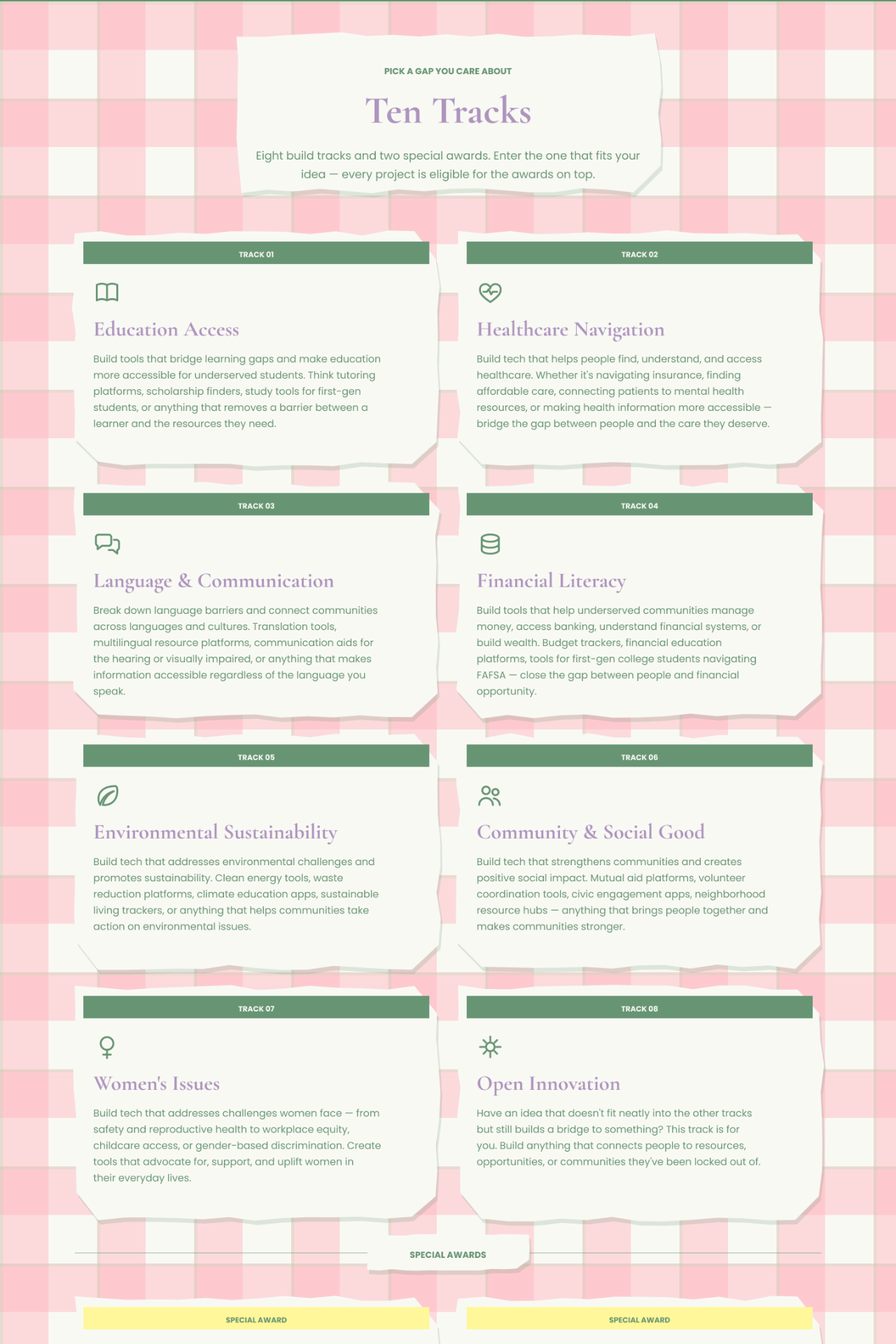
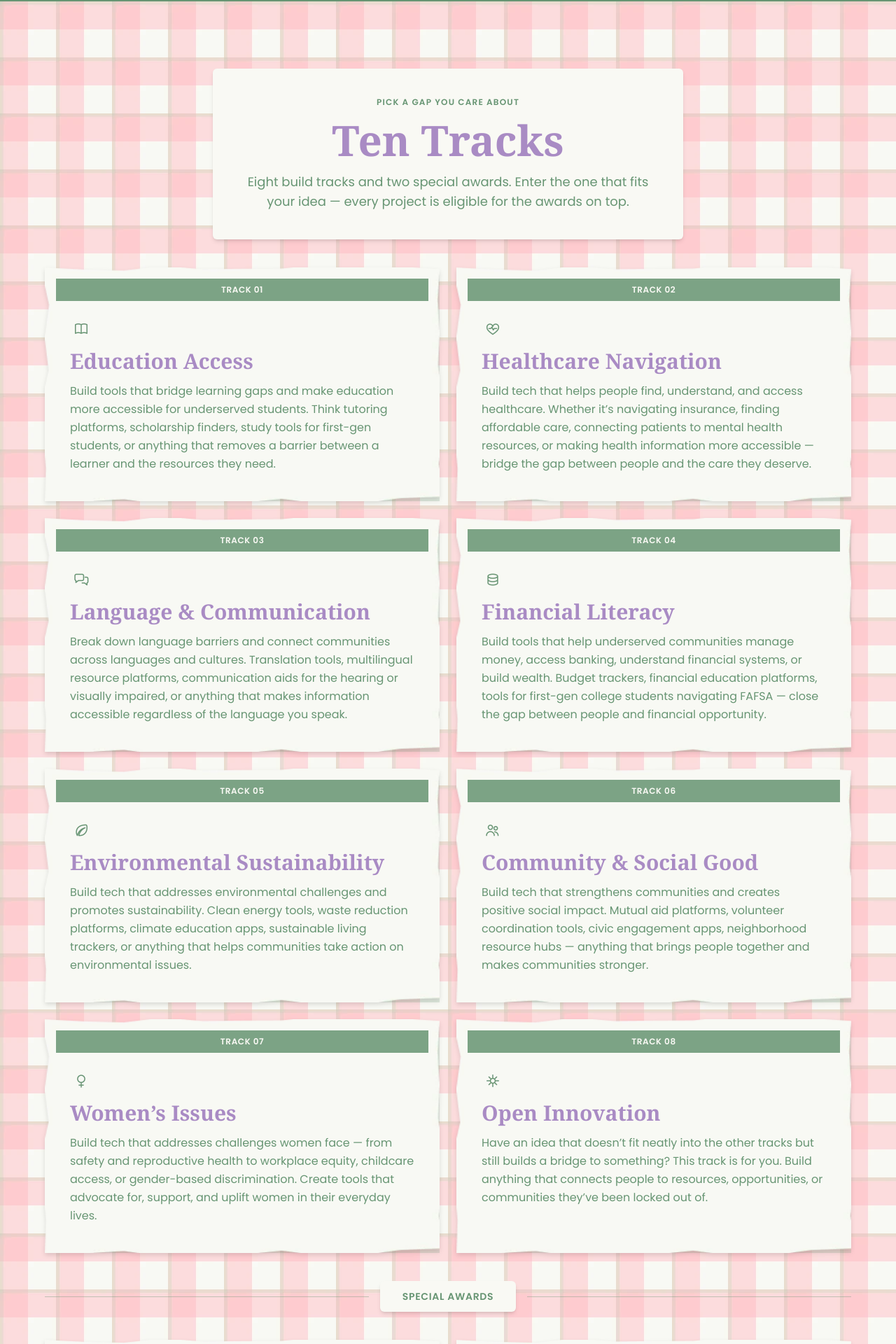
Before and after one commit to rosehackucr/rosehack27, a Next.js app: page /tracks in a window 1280 px wide. Shown: the part 70-1990 px from the top of the page at 70% size. Built offline with nearby package versions, Linux system fonts and the light colour scheme.

Commit message:
Integrate Tracks

```diff
--- a/src/components/tracks/TracksSection.tsx
+++ b/src/components/tracks/TracksSection.tsx
@@ -1,17 +1,164 @@
 import Image from "next/image";
+
+type Card = {
+  label: string;
+  icon: string;
+  title: string;
+  description: string;
+};
+
+const tracks: Card[] = [
+  {
+    label: "Track 01",
+    icon: "book",
+    title: "Education Access",
+    description:
+      "Build tools that bridge learning gaps and make education more accessible for underserved students. Think tutoring platforms, scholarship finders, study tools for first-gen students, or anything that removes a barrier between a learner and the resources they need.",
+  },
+  {
+    label: "Track 02",
+    icon: "heart",
+    title: "Healthcare Navigation",
+    description:
+      "Build tech that helps people find, understand, and access healthcare. Whether it’s navigating insurance, finding affordable care, connecting patients to mental health resources, or making health information more accessible — bridge the gap between people and the care they deserve.",
+  },
+  {
+    label: "Track 03",
+    icon: "speech",
+    title: "Language & Communication",
+    description:
+      "Break down language barriers and connect communities across languages and cultures. Translation tools, multilingual resource platforms, communication aids for the hearing or visually impaired, or anything that makes information accessible regardless of the language you speak.",
+  },
+  {
+    label: "Track 04",
+    icon: "coin",
+    title: "Financial Literacy",
+    description:
+      "Build tools that help underserved communities manage money, access banking, understand financial systems, or build wealth. Budget trackers, financial education platforms, tools for first-gen college students navigating FAFSA — close the gap between people and financial opportunity.",
+  },
+  {
+    label: "Track 05",
+    icon: "leaf",
+    title: "Environmental Sustainability",
+    description:
+      "Build tech that addresses environmental challenges and promotes sustainability. Clean energy tools, waste reduction platforms, climate education apps, sustainable living trackers, or anything that helps communities take action on environmental issues.",
+  },
+  {
+    label: "Track 06",
+    icon: "people",
+    title: "Community & Social Good",
+    description:
+      "Build tech that strengthens communities and creates positive social impact. Mutual aid platforms, volunteer coordination tools, civic engagement apps, neighborhood resource hubs — anything that brings people together and makes communities stronger.",
+  },
+  {
+    label: "Track 07",
+    icon: "venus",
+    title: "Women’s Issues",
+    description:
+      "Build tech that addresses challenges women face — from safety and reproductive health to workplace equity, childcare access, or gender-based discrimination. Create tools that advocate for, support, and uplift women in their everyday lives.",
+  },
+  {
+    label: "Track 08",
+    icon: "spark",
+    title: "Open Innovation",
+    description:
+      "Have an idea that doesn’t fit neatly into the other tracks but still builds a bridge to something? This track is for you. Build anything that connects people to resources, opportunities, or communities they’ve been locked out of.",
+  },
+];
+
+const awards: Card[] = [
+  {
+    label: "Special Award",
+    icon: "sprout",
+    title: "Best First-Time Hack",
+    description:
+      "Never been to a hackathon before? This one’s for you. This track celebrates first-time hackers and the courage it takes to show up and build something for the first time. All first-timer teams are automatically eligible.",
+  },
+  {
+    label: "Special Award",
+    icon: "trophy",
+    title: "Best Female Hacker",
+    description:
+      "Celebrating outstanding women in tech. This track recognizes the top individual female hacker who demonstrates exceptional technical skill, creativity, and impact through their project.",
+  },
+];
+
+const TrackCard = ({
+  card,
+  award = false,
+}: {
+  card: Card;
+  award?: boolean;
+}) => (
+  <li className="flex flex-col bg-[url('/paper-card-md.webp')] bg-[length:100%_100%] bg-no-repeat px-4 pt-4 pb-10 drop-shadow-md">
+    <p
+      className={`py-2 text-center text-xs font-semibold tracking-wider uppercase ${
+        award
+          ? "bg-rosehack-yellow text-rosehack-darkgreen"
+          : "bg-rosehack-darkgreen/85 text-rosehack-cream"
+      }`}
+    >
+      {card.label}
+    </p>
+    <div className="flex flex-col gap-3 px-4 pt-6 md:px-5">
+      <Image
+        src={`/icon-${card.icon}.webp`}
+        alt=""
+        width={32}
+        height={32}
+        className="h-8 w-8"
+      />
+      <h3 className="font-serif text-2xl font-semibold text-[#a98bc4] md:text-3xl">
+        {card.title}
+      </h3>
+      <p className="text-rosehack-darkgreen text-sm leading-relaxed md:text-base">
+        {card.description}
+      </p>
+    </div>
+  </li>
+);
 
 const TracksSection = () => {
   return (
-    <main className="w-full">
-      <Image
-        src="/tracks/tracks-section.png"
-        alt="RoseHack '27 tracks"
-        width={2880}
-        height={1080}
-        className="h-auto w-full"
-        sizes="100vw"
-      />
-    </main>
+    <section
+      id="tracks"
+      className="bg-rosehack-cream bg-[url('/gingham-tile-160.webp')] bg-[length:160px_160px] px-6 py-16 md:py-24"
+    >
+      <div className="mx-auto flex max-w-6xl flex-col gap-10">
+        <header className="bg-rosehack-cream mx-auto flex max-w-2xl flex-col items-center gap-4 rounded-md px-8 py-10 text-center shadow-md">
+          <p className="text-rosehack-darkgreen text-xs font-semibold tracking-widest uppercase">
+            Pick a gap you care about
+          </p>
+          <h1 className="font-serif text-5xl font-semibold text-[#a98bc4] md:text-6xl">
+            Ten Tracks
+          </h1>
+          <p className="text-rosehack-darkgreen text-lg">
+            Eight build tracks and two special awards. Enter the one that fits
+            your idea — every project is eligible for the awards on top.
+          </p>
+        </header>
+
+        <ul className="grid gap-6 md:grid-cols-2">
+          {tracks.map((track) => (
+            <TrackCard key={track.title} card={track} />
+          ))}
+        </ul>
+
+        <div className="flex items-center gap-4">
+          <div className="bg-rosehack-darkgreen/40 h-px flex-1" />
+          <h2 className="bg-rosehack-cream text-rosehack-darkgreen rounded-md px-8 py-3 text-sm font-semibold tracking-wider uppercase shadow-md">
+            Special awards
+          </h2>
+          <div className="bg-rosehack-darkgreen/40 h-px flex-1" />
+        </div>
+
+        <ul className="grid gap-6 md:grid-cols-2">
+          {awards.map((award) => (
+            <TrackCard key={award.title} card={award} award />
+          ))}
+        </ul>
+      </div>
+    </section>
   );
 };
 
```
